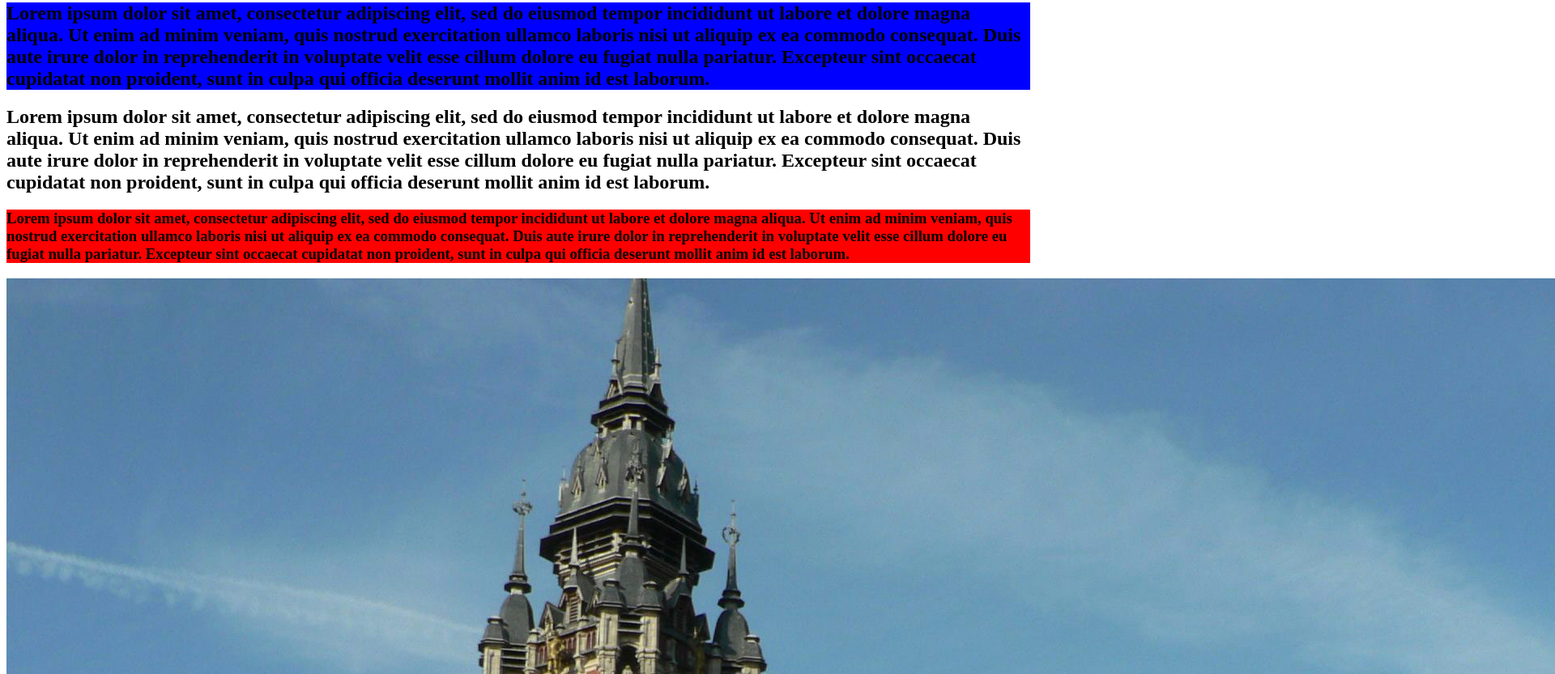
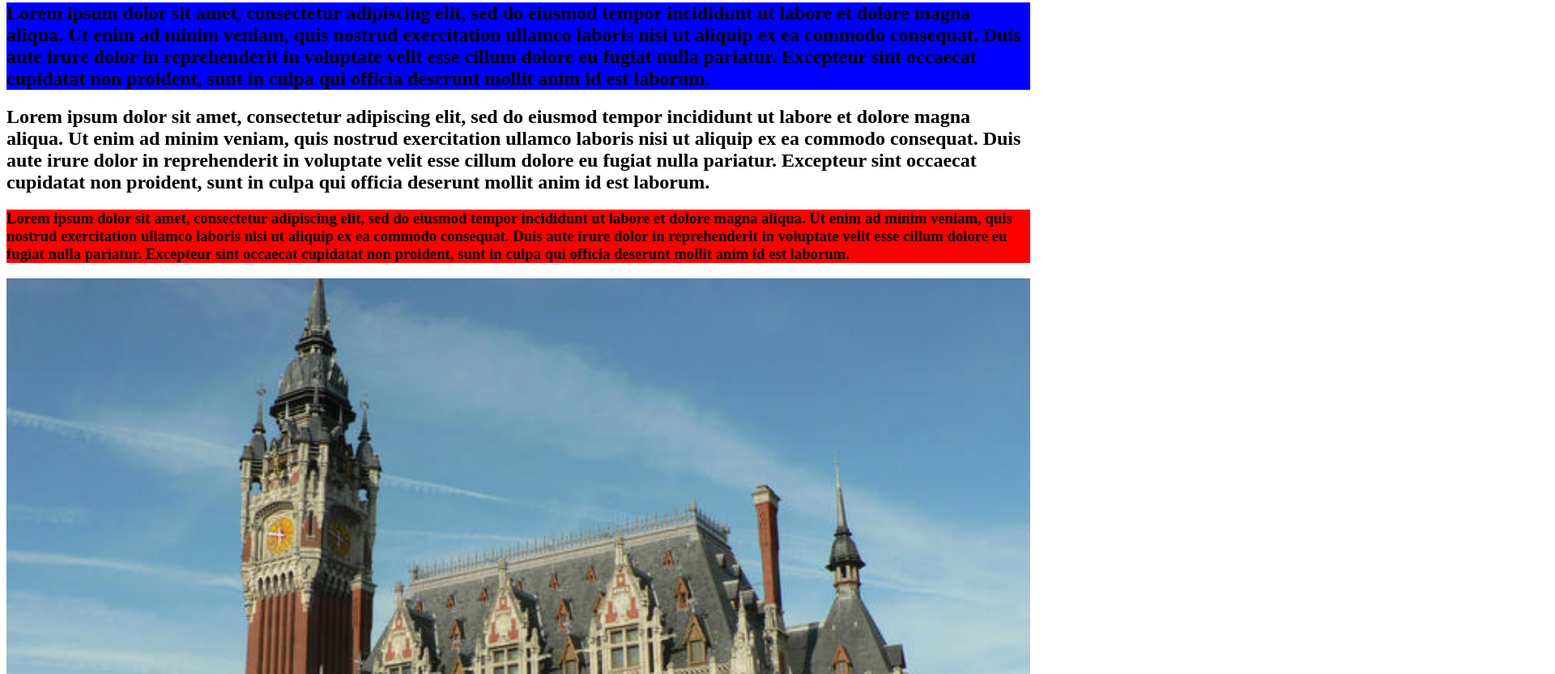
Before and after one commit to DorianDitilyeu/M4105, a plain HTML site: page index.html in a window 1280 px wide. Shown: the part 443-1276 px from the top of the page at 81% size, 1920 px wide, since content can reach past the window. Drawn offline with Linux system fonts and the light colour scheme.

Commit message:
Image 100%

```diff
--- a/index.html
+++ b/index.html
@@ -36,7 +36,10 @@
         Ut enim ad minim veniam, quis nostrud exercitation ullamco laboris nisi ut aliquip ex ea commodo consequat. Duis aute irure dolor
         in reprehenderit in voluptate velit esse cillum dolore eu fugiat nulla pariatur. Excepteur sint occaecat cupidatat non proident,
         sunt in culpa qui officia deserunt mollit anim id est laborum.</h3>
-        <img src="img/calais.jpg" alt="">
+    </section>
+
+    <section>
+      <img src="img/calaisv2.jpg" height="100%" width="100%">:
     </section>
   </body>
 </html>
```
Also changed, not shown: img/calaisv2.jpg (added).
